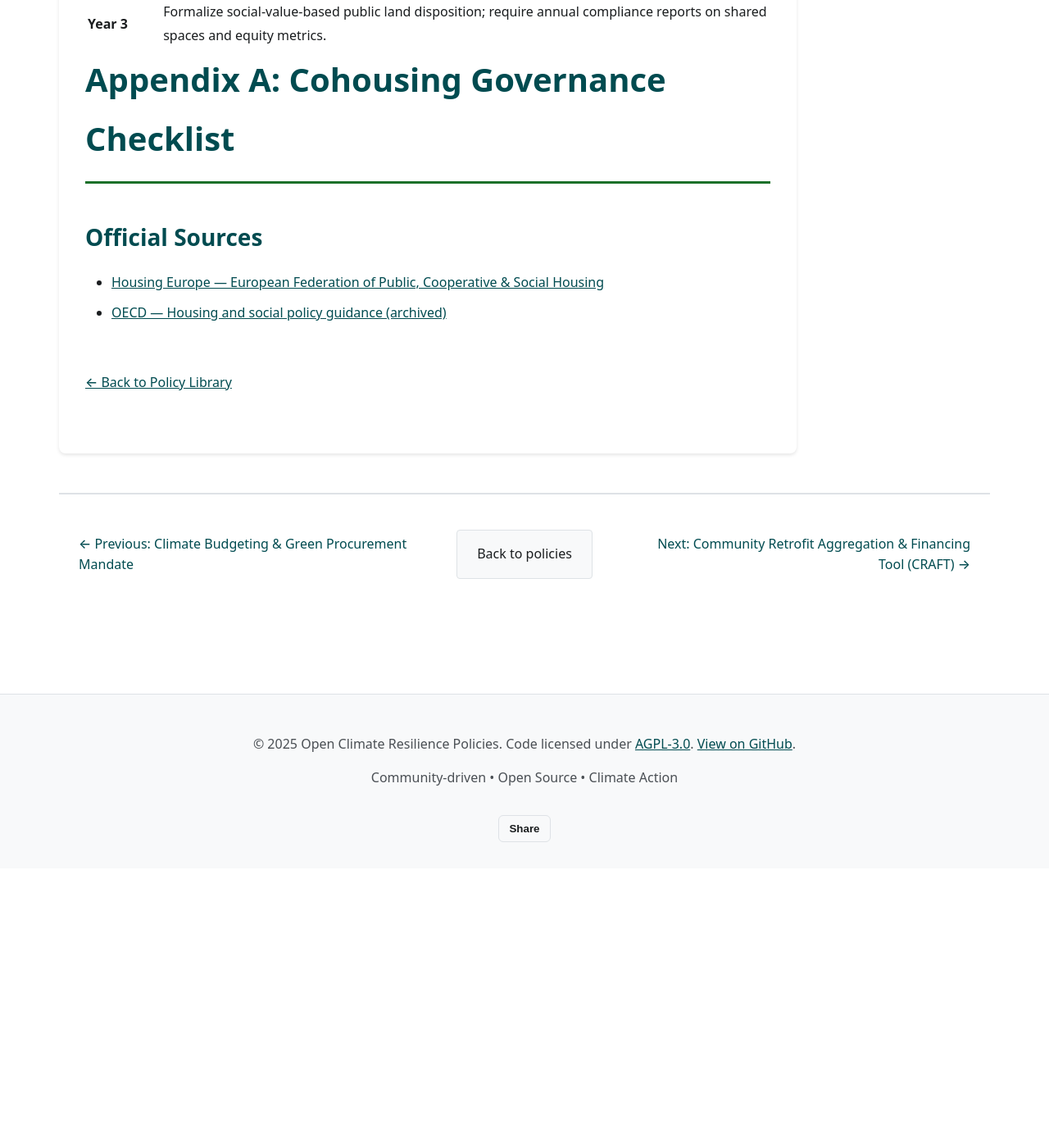
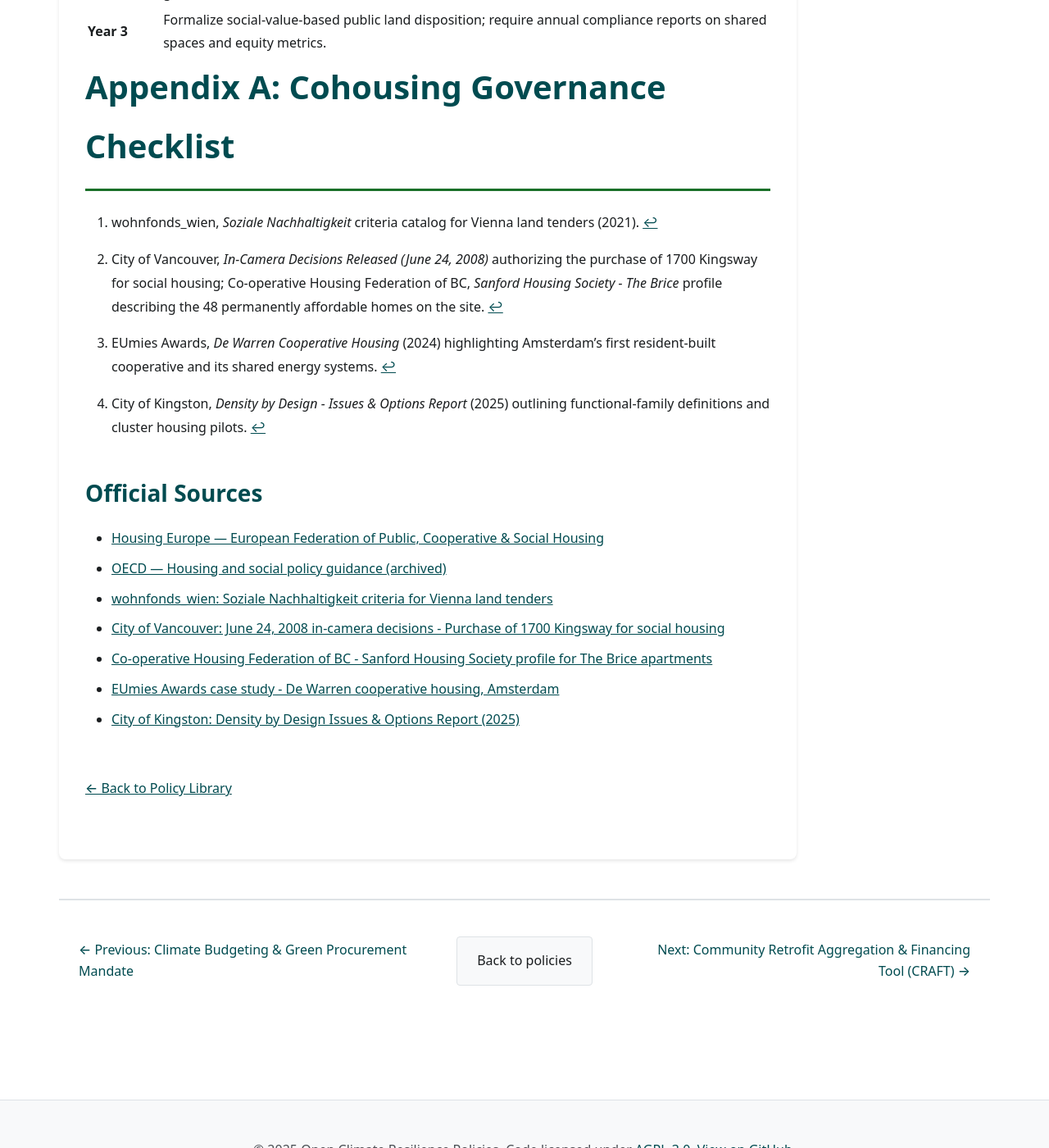
Before and after one commit to Open-Climate-Resilience-Policies/OCRP, a Jekyll site: the page built from _policies/coop-cohousing.md, in a window 1280 px wide and 1400 px high, scrolled down 4561 px. Shown: the whole window at 82% size. Built offline with Jekyll 4.4.1, drawn with Linux system fonts in a browser that asks for light colours; before the commit the page ends 5620 px from its top, so only the background shows below that; some of the changed text lies outside the part shown.

Commit message:
Update policy citations and hallmarks

```diff
--- a/_policies/coop-cohousing.md
+++ b/_policies/coop-cohousing.md
@@ -26,6 +26,21 @@
   - url: "http://web.archive.org/web/20240615043021/https://www.oecd.org/social/"
     title: "OECD — Housing and social policy guidance (archived)"
     accessed: "2025-12-27"
+  - url: "https://www.wohnfonds.wien.at/fileadmin/user_upload/Downloads/Soziale_Nachhaltigkeit_Kriterienkatalog.pdf"
+    title: "wohnfonds_wien: Soziale Nachhaltigkeit criteria for Vienna land tenders"
+    accessed: "2025-12-28"
+  - url: "https://council.vancouver.ca/20080624/icam20080624dec.htm"
+    title: "City of Vancouver: June 24, 2008 in-camera decisions - Purchase of 1700 Kingsway for social housing"
+    accessed: "2025-12-28"
+  - url: "https://www.chf.bc.ca/?section=sanford-housing-society"
+    title: "Co-operative Housing Federation of BC - Sanford Housing Society profile for The Brice apartments"
+    accessed: "2025-12-28"
+  - url: "https://eumiesawards.com/heritageobject/de-warren-cooperative-housing/"
+    title: "EUmies Awards case study - De Warren cooperative housing, Amsterdam"
+    accessed: "2025-12-28"
+  - url: "https://www.cityofkingston.ca/media/5zfnc4ru/planning_report_densitybydesign_issuesoptions.pdf"
+    title: "City of Kingston: Density by Design Issues & Options Report (2025)"
+    accessed: "2025-12-28"
 improvements:
   - "Add legal references and defensible zoning definitions for Functional Family reforms."
   - "Define enforcement mechanisms for shared-space requirements."
@@ -76,8 +91,8 @@
 * **Control:** Ensuring land stays in community hands prevents future displacement/gentrification.
 
 **Real-World Examples:**
-* **Vancouver, Canada:** The City leased municipal land valued at over $100M to the **Community Land Trust Foundation of BC** for a nominal rate. This enabled the construction of 58 affordable homes at 1700 Kingsway that would have been financially impossible otherwise.
-* **Amsterdam, Netherlands:** The "Zelfbouw" (Self-Build) policy sets aside specific plots exclusively for citizen-led co-ops. This enabled projects like **De Warren**, a carbon-positive co-op built by its residents with a massive shared "energy facade."
+* **Vancouver, Canada:** The City purchased the 1700 Kingsway parcel for social housing and leased it to the **Community Land Trust Foundation of BC**, allowing The Brice to deliver 48 permanently affordable homes while the land remains in public hands.[^2]
+* **Amsterdam, Netherlands:** The "Zelfbouw" (Self-Build) policy sets aside specific plots exclusively for citizen-led co-ops. This enabled projects like **De Warren**, a carbon-positive co-op built by its residents with a massive shared "energy facade."[^3]
 
 ## Policy 3: Zoning for "Invisible Density" & Functional Families
 
@@ -126,3 +141,8 @@
 | **Year 3** | Formalize social-value-based public land disposition; require annual compliance reports on shared spaces and equity metrics. |
 
 # Appendix A: Cohousing Governance Checklist
+
+[^1]: wohnfonds_wien, *Soziale Nachhaltigkeit* criteria catalog for Vienna land tenders (2021).
+[^2]: City of Vancouver, *In-Camera Decisions Released (June 24, 2008)* authorizing the purchase of 1700 Kingsway for social housing; Co-operative Housing Federation of BC, *Sanford Housing Society - The Brice* profile describing the 48 permanently affordable homes on the site.
+[^3]: EUmies Awards, *De Warren Cooperative Housing* (2024) highlighting Amsterdam's first resident-built cooperative and its shared energy systems.
+[^4]: City of Kingston, *Density by Design - Issues & Options Report* (2025) outlining functional-family definitions and cluster housing pilots.
```
Also changed, not shown: other parts of _policies/coop-cohousing.md (+2 -2 lines), _policies/15-minute-city-model.md (+18 -0 lines), _policies/building-performance-standards.md (+18 -4 lines), _policies/frequency-first-transit.md (+16 -10 lines).
